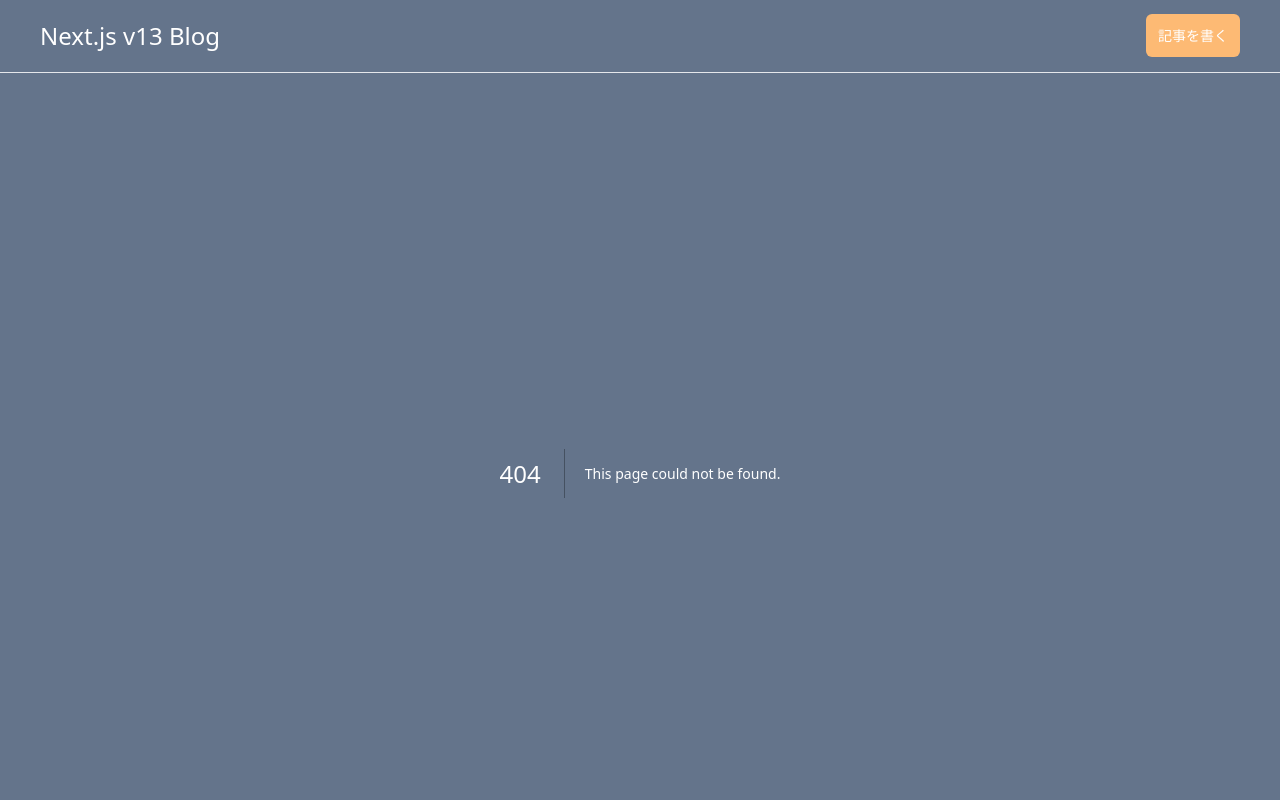
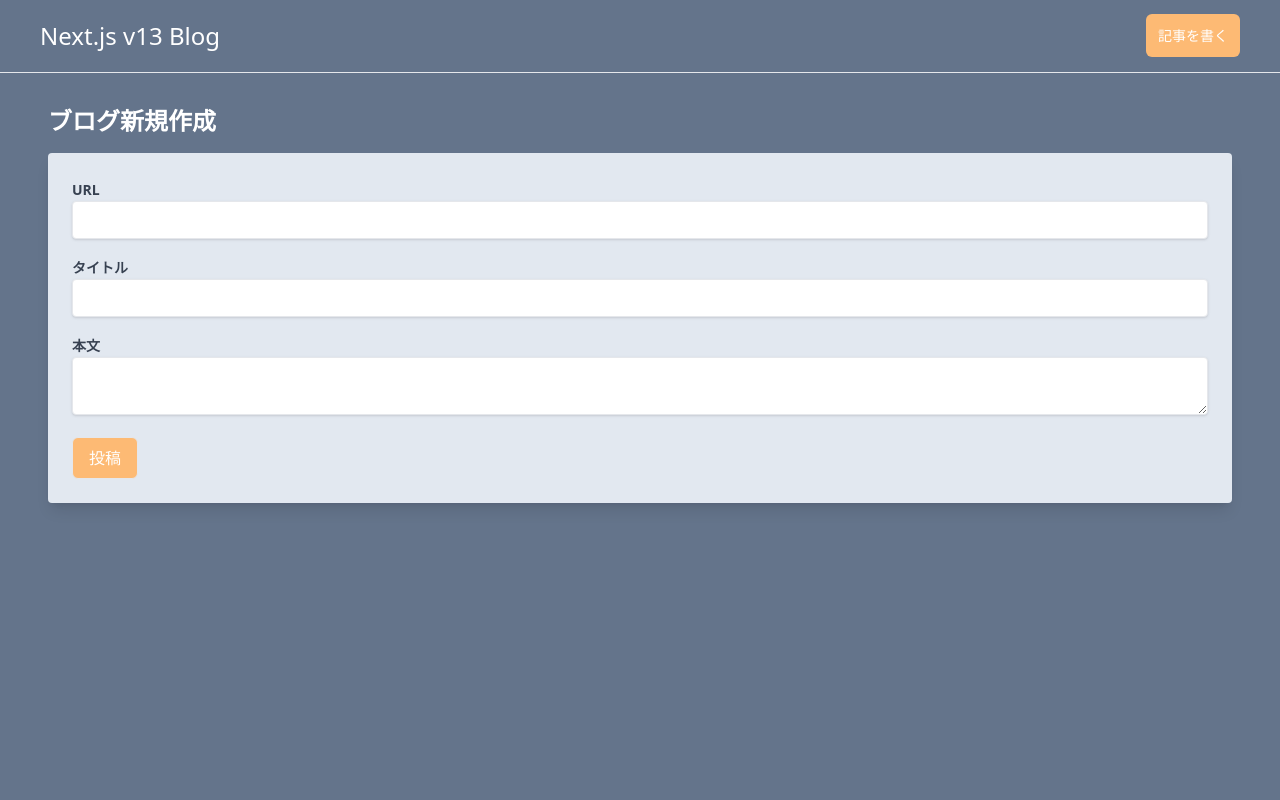
Before and after one commit to lumijoe/u_s_next13_blog, a Next.js app: page /articles/new in a window 1280 px wide. Before the commit this address had no page. Shown: the top 800 px of the page. Built offline with nearby package versions, Linux system fonts and the light colour scheme.

Commit message:
add new blog page

```diff
--- /dev/null
+++ b/src/app/articles/new/page.tsx
@@ -0,0 +1,33 @@
+import React from 'react'
+
+export default function CreateBlogPage () {
+    return (
+        <div className='min-h-screen py-8 px-4 md:px-12'>
+            <h2 className='text-2xl font-semibold mb-4'>ブログ新規作成</h2>
+            <form className='bg-slate-200 p-6 rounded shadow-lg'>
+                <div className='mb-4'>
+                    <label className='text-gray-700 text-sm font-semibold mb-2'>URL</label>
+                    <input
+                     type="text"
+                     className='shadow border rounded w-full py-2 px-3 text-gray-700 leading-tight focus:outline-none'
+                    />
+                </div>
+                <div className='mb-4'>
+                    <label className='text-gray-700 text-sm font-semibold mb-2'>タイトル</label>
+                    <input
+                     type="text"
+                     className='shadow border rounded w-full py-2 px-3 text-gray-700 leading-tight focus:outline-none'
+                    />
+                </div>
+                <div className='mb-4'>
+                    <label className='text-gray-700 text-sm font-semibold mb-2'>本文</label>
+                    <textarea
+                     className='shadow border rounded w-full py-2 px-3 text-gray-700 leading-tight focus:outline-none'
+                    />
+                </div>
+
+                <button type="submit" className='py-2 px-4 border rounded-md bg-orange-300'>投稿</button>
+            </form>
+        </div>
+    )
+}
```
Also changed, not shown: 1 other file (tests, documents, lock files or other folders).
